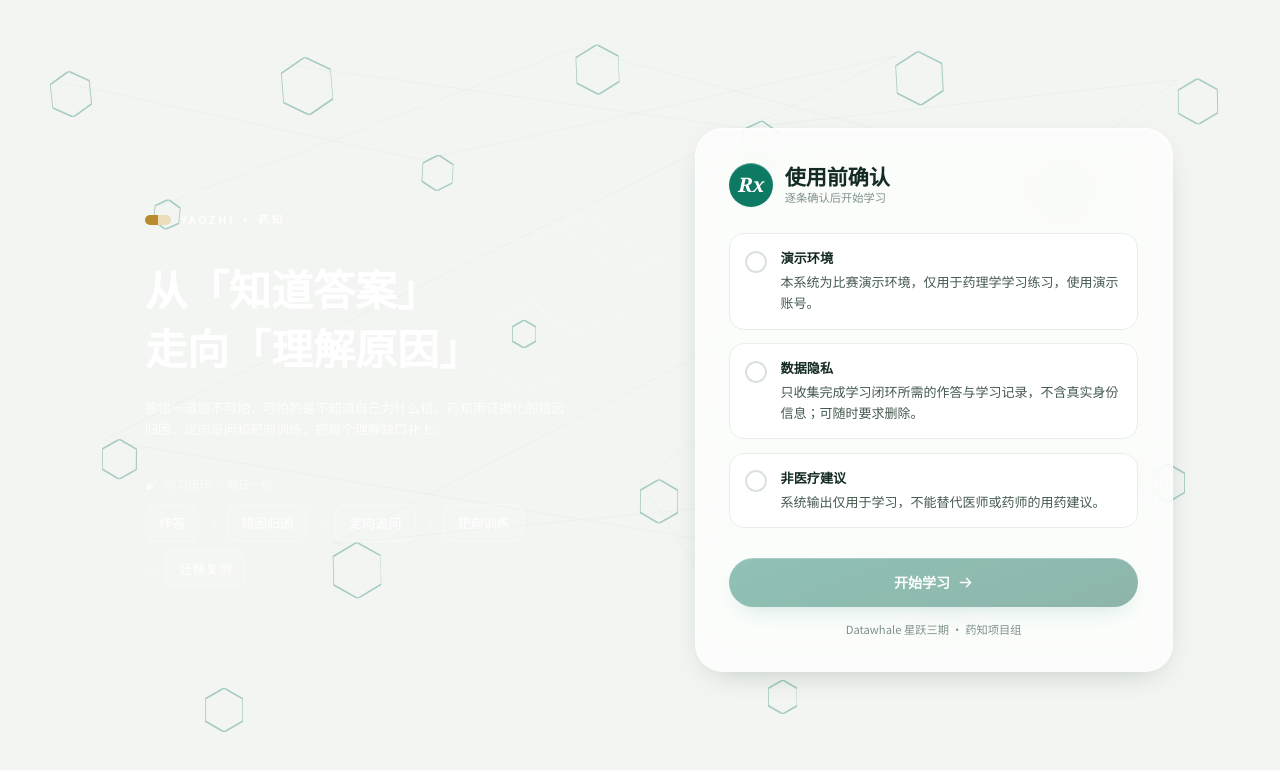
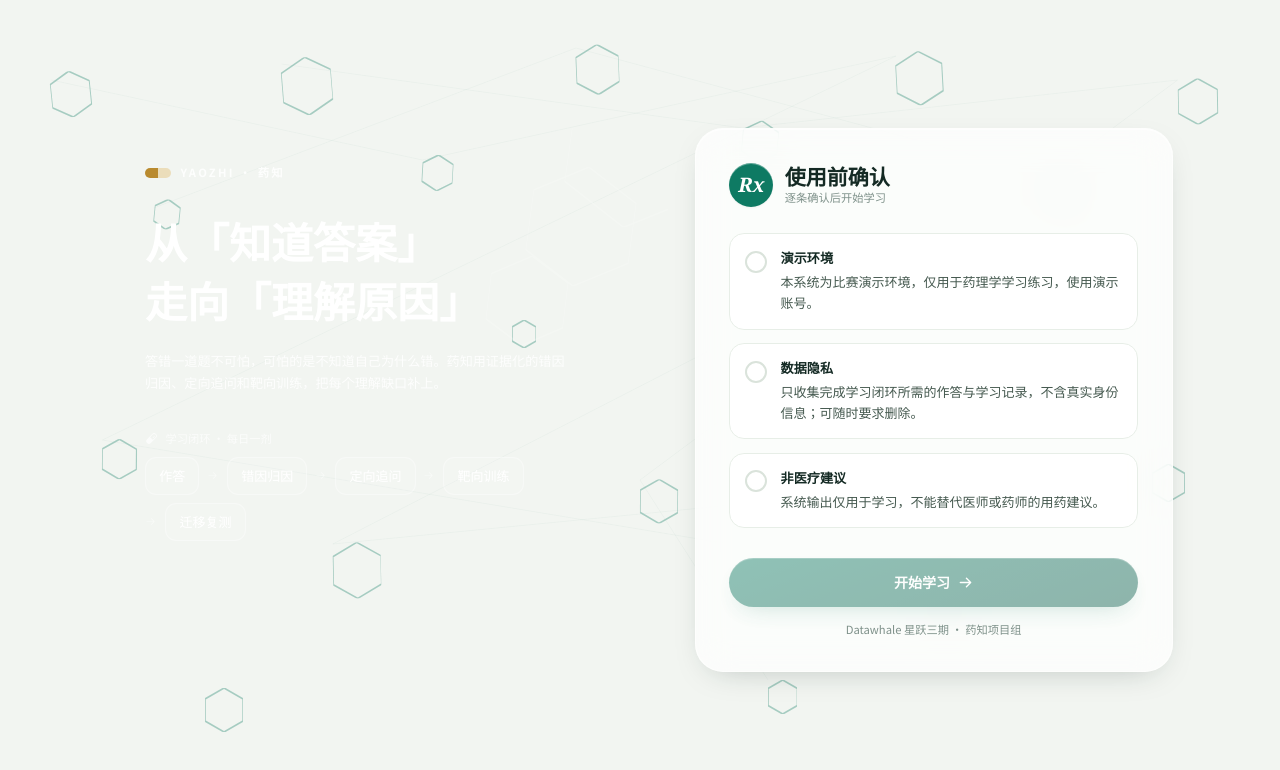
Before and after one commit to llylly10/yaozhi-mvp, a React (Vite) app in the folder frontend/: page / in a window 1280 px wide. Shown: the top 770 px of the page. Built offline with nearby package versions, Linux system fonts and the light colour scheme.

Commit message:
欢迎页两栏等高（由同意卡内容高度决定）

```diff
--- a/frontend/src/App.tsx
+++ b/frontend/src/App.tsx
@@ -98,7 +98,8 @@ function Welcome({ onEnter }: { onEnter: () => void }) {
   const toggle = (i: number) => setReads(reads.map((v, j) => (j === i ? !v : v)))
 
   return (
-    <div className="relative z-10 mx-auto grid min-h-[100dvh] w-full max-w-[1140px] items-center gap-7 px-5 py-10 lg:grid-cols-[1.08fr_0.92fr]">
+    <div className="relative z-10 flex min-h-[100dvh] items-center justify-center px-5 py-10">
+      <div className="grid w-full max-w-[1140px] items-stretch gap-7 lg:grid-cols-[1.08fr_0.92fr]">
       {/* 英雄区 */}
       <motion.div initial={{ opacity: 0, y: 22 }} animate={{ opacity: 1, y: 0 }} transition={spring}
         className="relative flex flex-col overflow-hidden rounded-[28px] p-10 text-white"
@@ -146,7 +147,7 @@ function Welcome({ onEnter }: { onEnter: () => void }) {
       {/* 同意卡（玻璃） */}
       <motion.div initial={{ opacity: 0, y: 22 }} animate={{ opacity: 1, y: 0 }}
         transition={{ ...spring, delay: 0.1 }}
-        className="glass relative z-10 flex flex-col rounded-[28px] p-9 self-center">
+        className="glass relative z-10 flex flex-col rounded-[28px] p-9">
         <div className="flex items-center gap-3">
           <span className="rx-badge">Rx</span>
           <div>
@@ -184,6 +185,7 @@ function Welcome({ onEnter }: { onEnter: () => void }) {
         </motion.button>
         <p className="mt-4 text-center text-xs text-ink-3">Datawhale 星跃三期 · 药知项目组</p>
       </motion.div>
+      </div>
     </div>
   )
 }
```
Also changed, not shown: frontend/shot-1-welcome.png.
